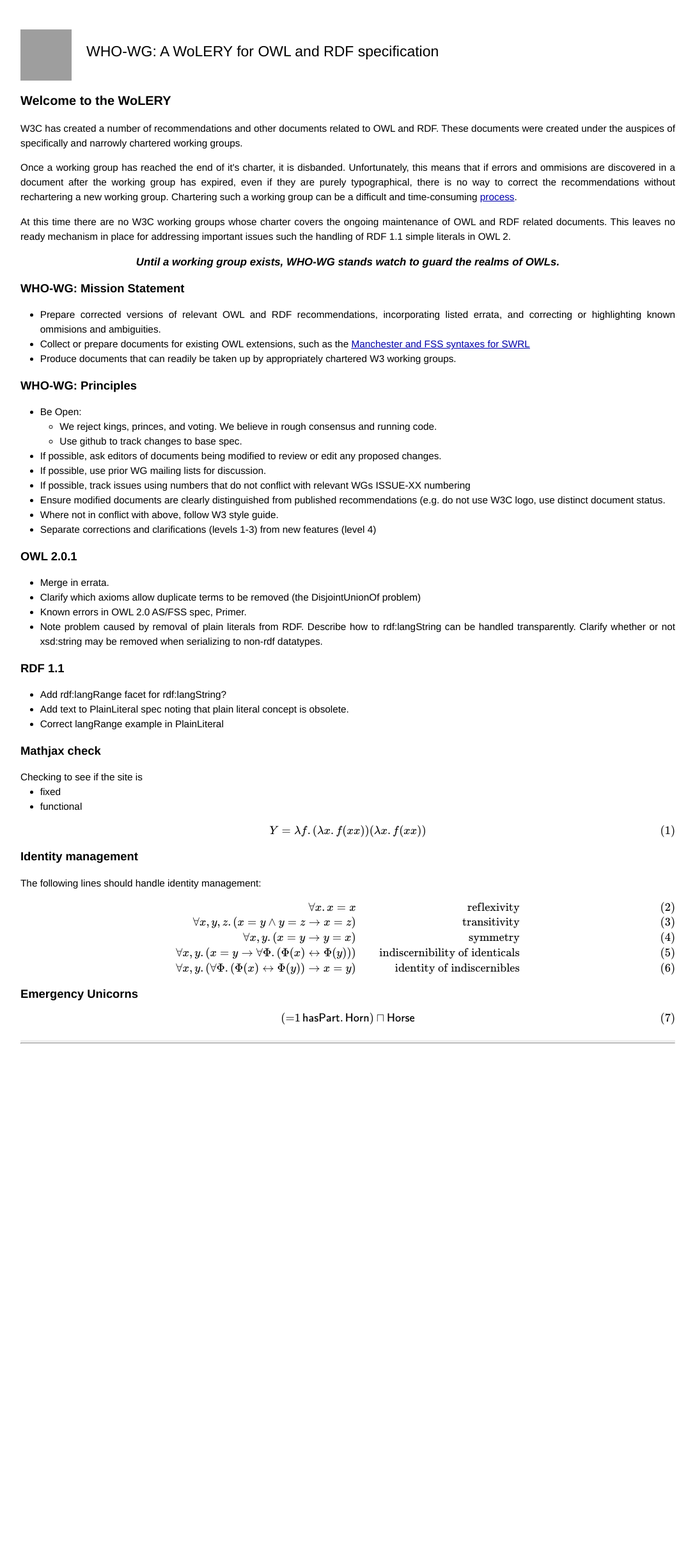
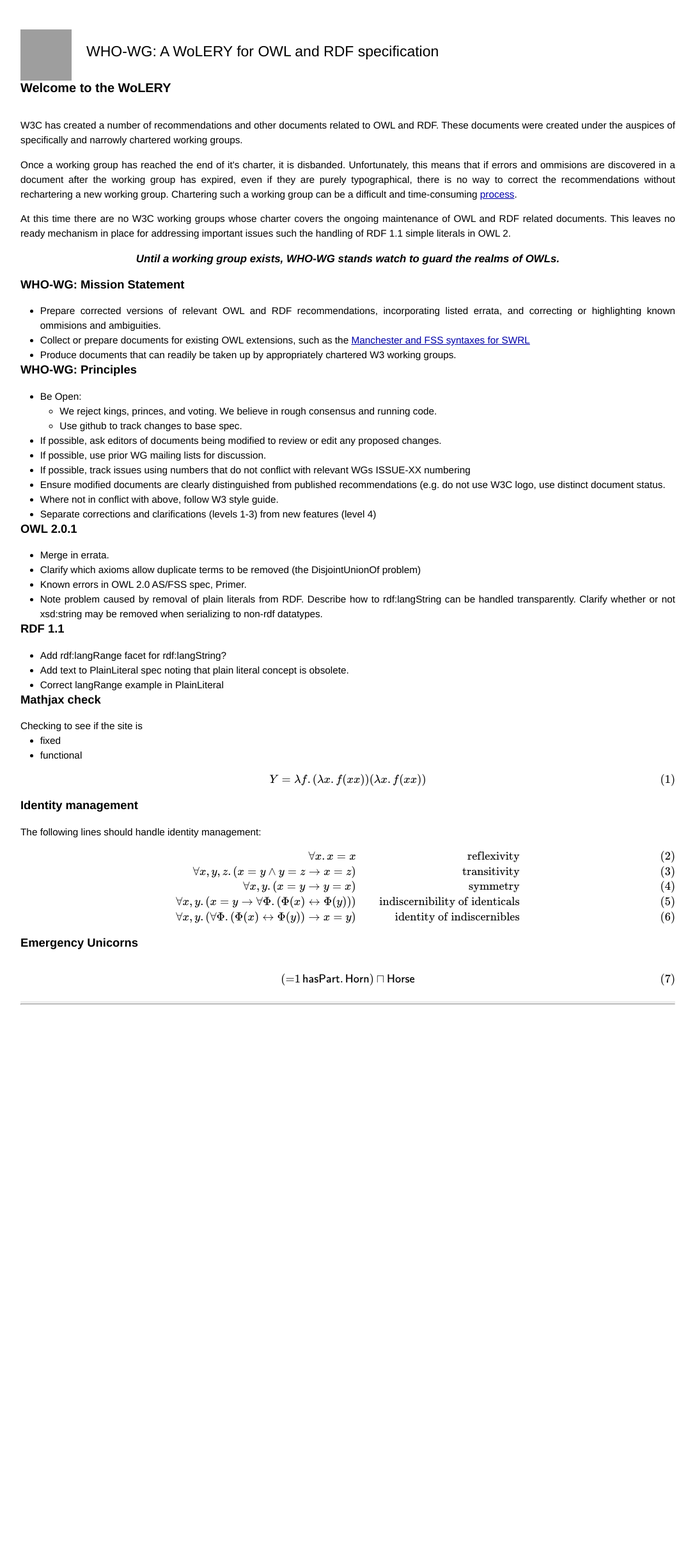
Before and after one commit to WHO-WG/WHO-WG.github.io, a Jekyll site: the page built from index.html, in a window 1280 px wide. Shown: the whole page at 64% size, without its empty margins (96-1183 px from the left). Built offline with Jekyll 4.4.1, drawn with Linux system fonts in a browser that asks for light colours; Markdown is read by kramdown in place of the engine named in the settings; formulas are drawn with MathJax 3; after the commit the page ends 2337 px from its top, so only the background shows below that; grey boxes are pictures that could not be loaded.

Commit message:
front page changes

```diff
--- a/css/main.css
+++ b/css/main.css
@@ -21,8 +21,9 @@
 
 h1, h2, h3, h4, h5, h6 {
   font-size: 100%;
-margin-top: 1em;
-margin-bottom: 1em;}
+//margin-top: 1em;
+padding-bottom: 1em;
+border-style-bottom: solid;}
 
 h1 {
     font-size: 130%; }
```
